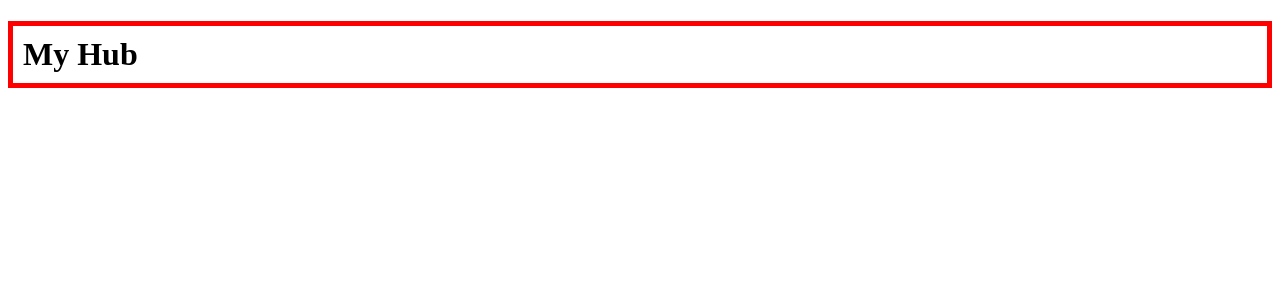
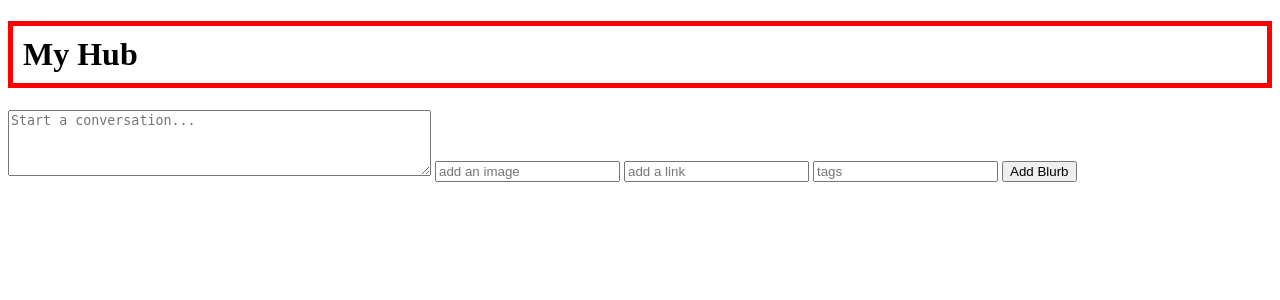
Before and after one commit to ekelly55/DadHub, a Django app: page /blurbs/ in a window 1280 px wide. Shown: the part 56-356 px from the top of the page. Run offline with Django 4.2, Linux system fonts and the light colour scheme; data that the repository does not hold is empty.

Commit message:
basic form back on bblurbs

```diff
--- a/dad_hub/models.py
+++ b/dad_hub/models.py
@@ -1,8 +1,10 @@
 
 from email.policy import default
+from http.cookies import BaseCookie
 from django.db import models
 from django.contrib.auth.models import User
 from django.contrib.postgres.fields import ArrayField
+from django.forms import ModelForm
 
 
 
@@ -19,6 +21,8 @@ class Blurb(models.Model):
 
     def __str__(self):
         return self.user, self.content, self.id
+
+
 
 class Response(models.Model):
     user = models.ForeignKey(User, on_delete=models.CASCADE, default=1)
--- a/dad_hub/templates/blurb_create.html
+++ b/dad_hub/templates/blurb_create.html
@@ -1,4 +1,9 @@
 {% extends 'base.html' %}
 {% block content %}
 <h1> Create a blurb here </h1>
+<form method="post">
+    {% csrf_token %}
+    {{form.as_p}}
+    <input type="submit" value="submit" />
+</form>
 {% endblock %}
--- a/dad_hub/templates/blurbs.html
+++ b/dad_hub/templates/blurbs.html
@@ -1,6 +1,48 @@
 {% extends 'base.html' %}
 {% block content %}
 <h1> My Hub </h1>
+
+<form action="{% url 'blurb_create' %}" method="post">
+    {% csrf_token %}
+    <input
+        class="input"
+        type="hidden"
+        name="{{user}}"
+        required=""
+    />
+    <textarea
+        class="input"
+        type="text"
+        rows="4"
+        cols="50"
+        name="content"
+        placeholder="Start a conversation..."
+        required=""
+    ></textarea>
+    <input
+    class="input"
+    type="text"
+    name="image"
+    placeholder="add an image"
+    />
+    <input
+    class="input"
+    type="text"
+    name="link"
+    placeholder="add a link"
+    />
+    <input
+        class="input"
+        type="text"
+        name="tags"
+        placeholder="tags"
+    />
+    <input
+        class="button is-primary"
+        type="submit"
+        value="Add Blurb"
+    />
+</form>
 
 {% for blurb in blurbs %}
 <div class="blurbcontainer">
--- a/dad_hub/views.py
+++ b/dad_hub/views.py
@@ -9,6 +9,7 @@ from django.views.generic.edit import CreateView, UpdateView, DeleteView
 from django.contrib.auth.forms import UserCreationForm
 from django.contrib.auth import login
 from .models import Bio, Blurb, Response
+
 
 
 # Create your views here.
@@ -37,12 +38,9 @@ class Signup(View):
             return render(request, 'registration/signup.html', context)
 
 
-
-
-
 class BlurbList(TemplateView):
     template_name = 'blurbs.html'
-    def get_context_data(self, **kwargs):
+    def get_context_data(self, **kwargs,):
         context = super().get_context_data(**kwargs)
         context['blurbs'] = Blurb.objects.all()
         context['responses'] = Response.objects.all()
@@ -52,6 +50,7 @@ class BlurbDetail(DetailView):
     model = Blurb
     template_name = 'blurb_detail.html'
     def get_context_data(self, **kwargs):
+        form = BlurbForm()
         context = super().get_context_data(**kwargs)
         context['responses'] = Response.objects.all()
         return context
@@ -70,7 +69,8 @@ class BioUpdate(UpdateView):
 
 class BlurbCreate(CreateView):
     model=Blurb
-    fields = ['content', 'image', 'link']
+    fields = ['content', 'image', 'link', 'tags']
+    template_name = 'blurb_create.html'
     success_url = '/blurbs/'
     def form_valid(self, form):
         form.instance.user = self.request.user
```
Also changed, not shown: dad_hub/forms.py (added, +9 -0 lines).
